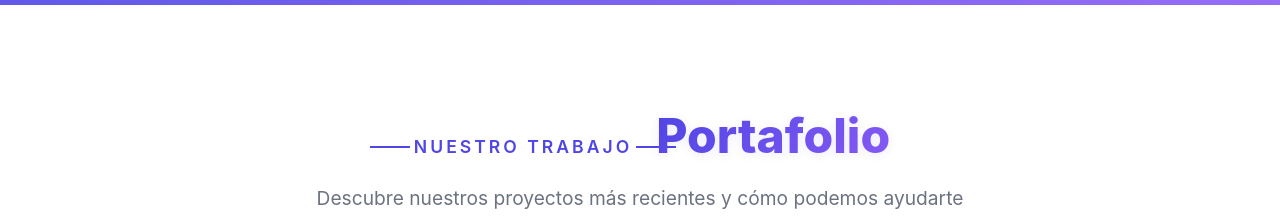
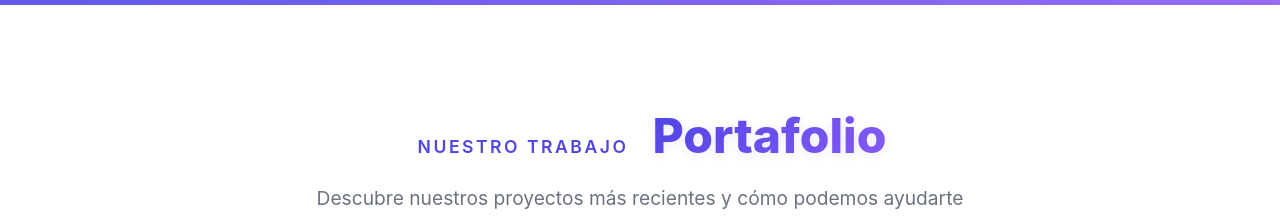
Before and after one commit to SoyJuan8/tilsoft, a React (Create React App) app: page / in a window 1280 px wide. Shown: the part 5200-5422 px from the top of the page. Built offline with nearby package versions, Linux system fonts and the light colour scheme.

Commit message:
Simple edit

```diff
--- a/src/components/Portfolio/Portfolio.css
+++ b/src/components/Portfolio/Portfolio.css
@@ -96,29 +96,13 @@
   font-weight: 600;
   margin-bottom: var(--spacing-sm);
   text-transform: uppercase;
-  letter-spacing: 3px;
+  letter-spacing: 2.5px;
   position: relative;
   padding: 0 var(--spacing-md);
 }
 
-.portfolio-section-subtitle::before,
-.portfolio-section-subtitle::after {
-  content: '';
-  position: absolute;
-  top: 50%;
-  width: 40px;
-  height: 2px;
-  background: var(--primary-color);
-  transform: translateY(-50%);
-}
 
-.portfolio-section-subtitle::before {
-  left: -20px;
-}
 
-.portfolio-section-subtitle::after {
-  right: -20px;
-}
 
 .portfolio-section-title h2 {
   font-size: 3rem;
```
